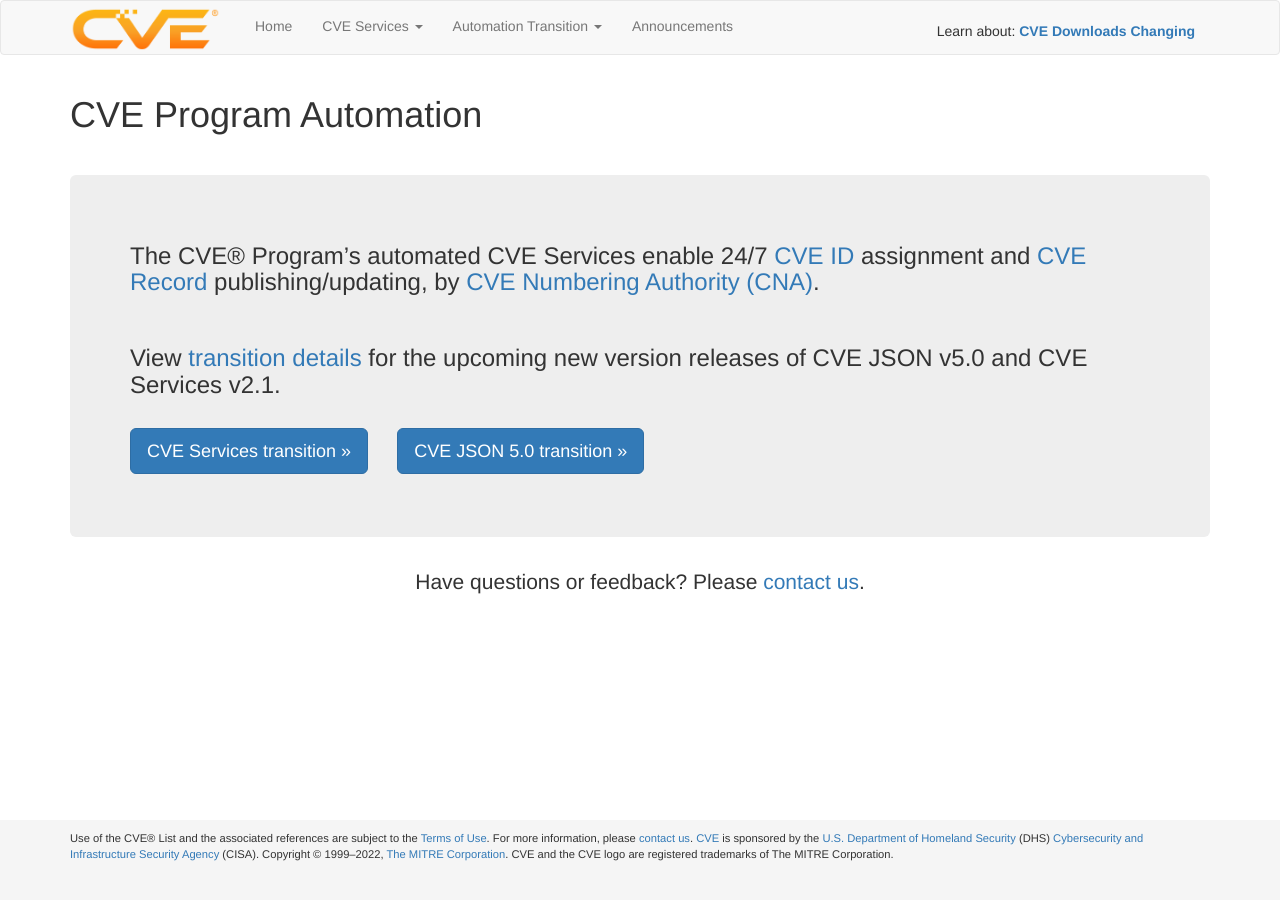
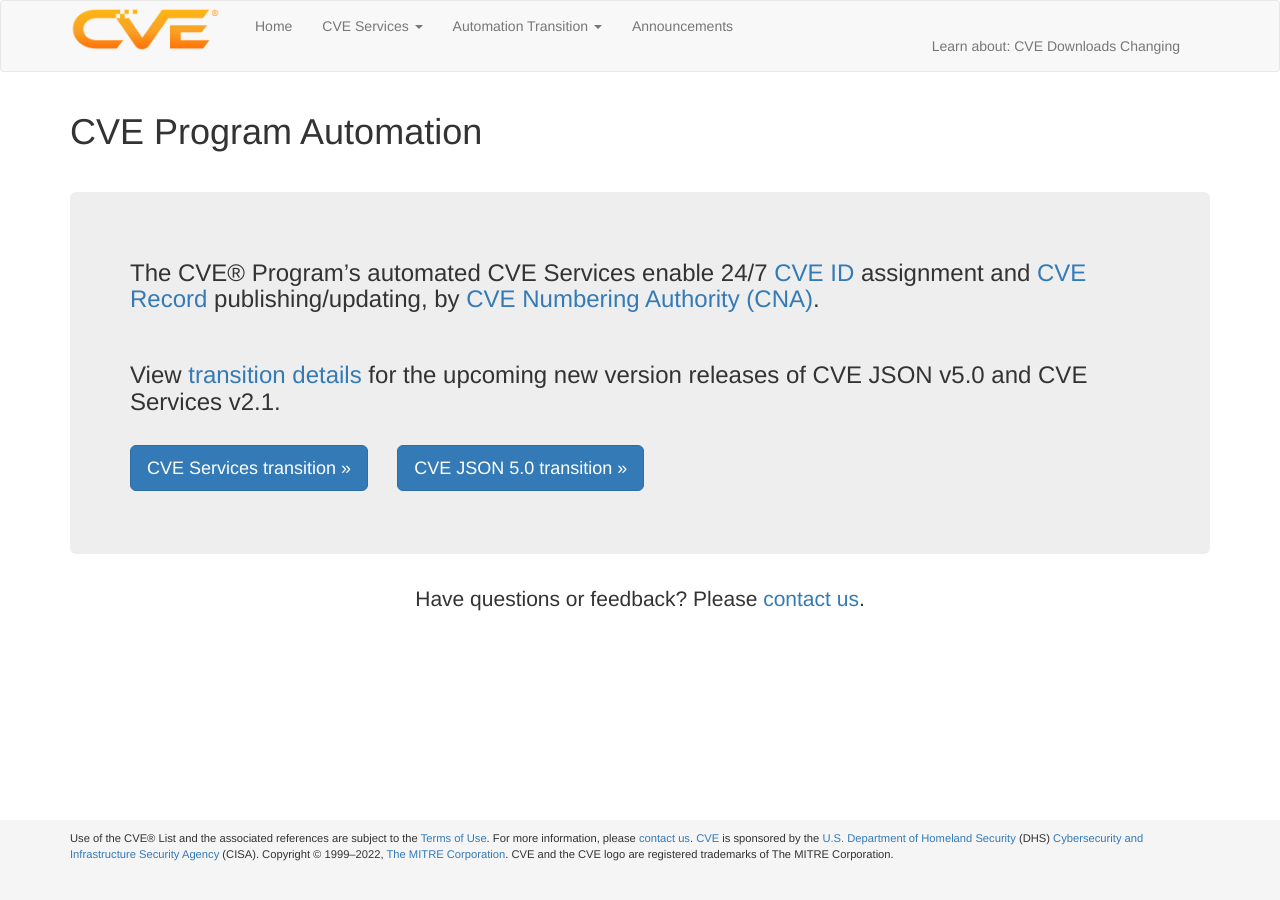
Before and after one commit to CVEProject/cveproject.github.io, a Jekyll site: the page built from index.md, in a window 1280 px wide. Built offline with Jekyll 4.4.1, drawn with Linux system fonts in a browser that asks for light colours; nearby versions of some CDN libraries.

```diff
--- a/_includes/header.html
+++ b/_includes/header.html
@@ -40,7 +40,7 @@
       <br>
         <div id="navbar" class="collapse navbar-collapse">
           <ul class="nav navbar-nav navbar-right">
-		  <li>Learn about: <strong><a href="https://www.cve.org/Media/News/item/blog/2022/01/18/CVE-List-Download-Formats-Are">CVE Downloads Changing</a></strong></li>
+		  <li><a href="https://www.cve.org/Media/News/item/blog/2022/01/18/CVE-List-Download-Formats-Are">Learn about: CVE Downloads Changing</a></li>
           </ul>
         </div><!--/.nav-collapse -->
       </div>
```
